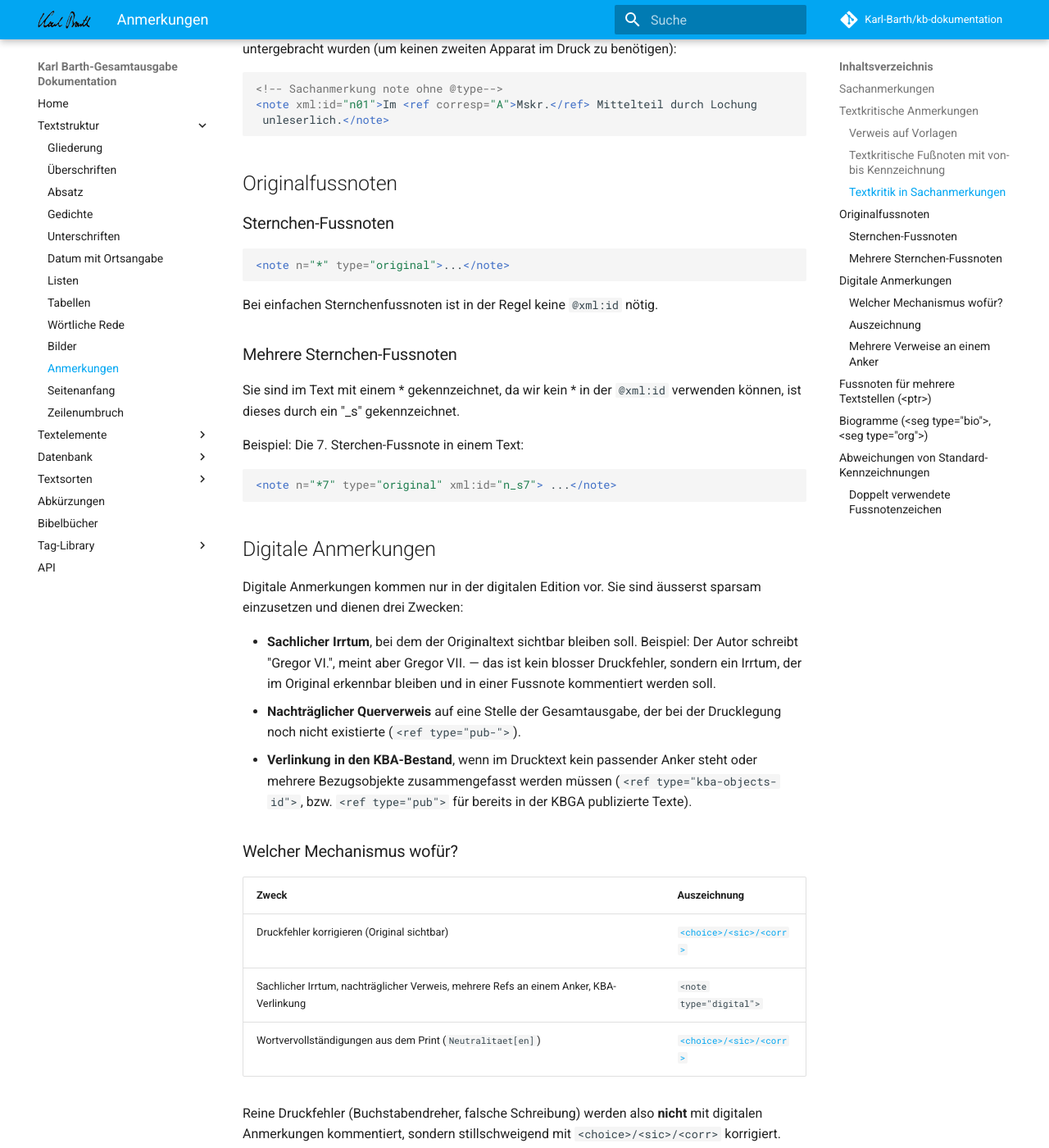
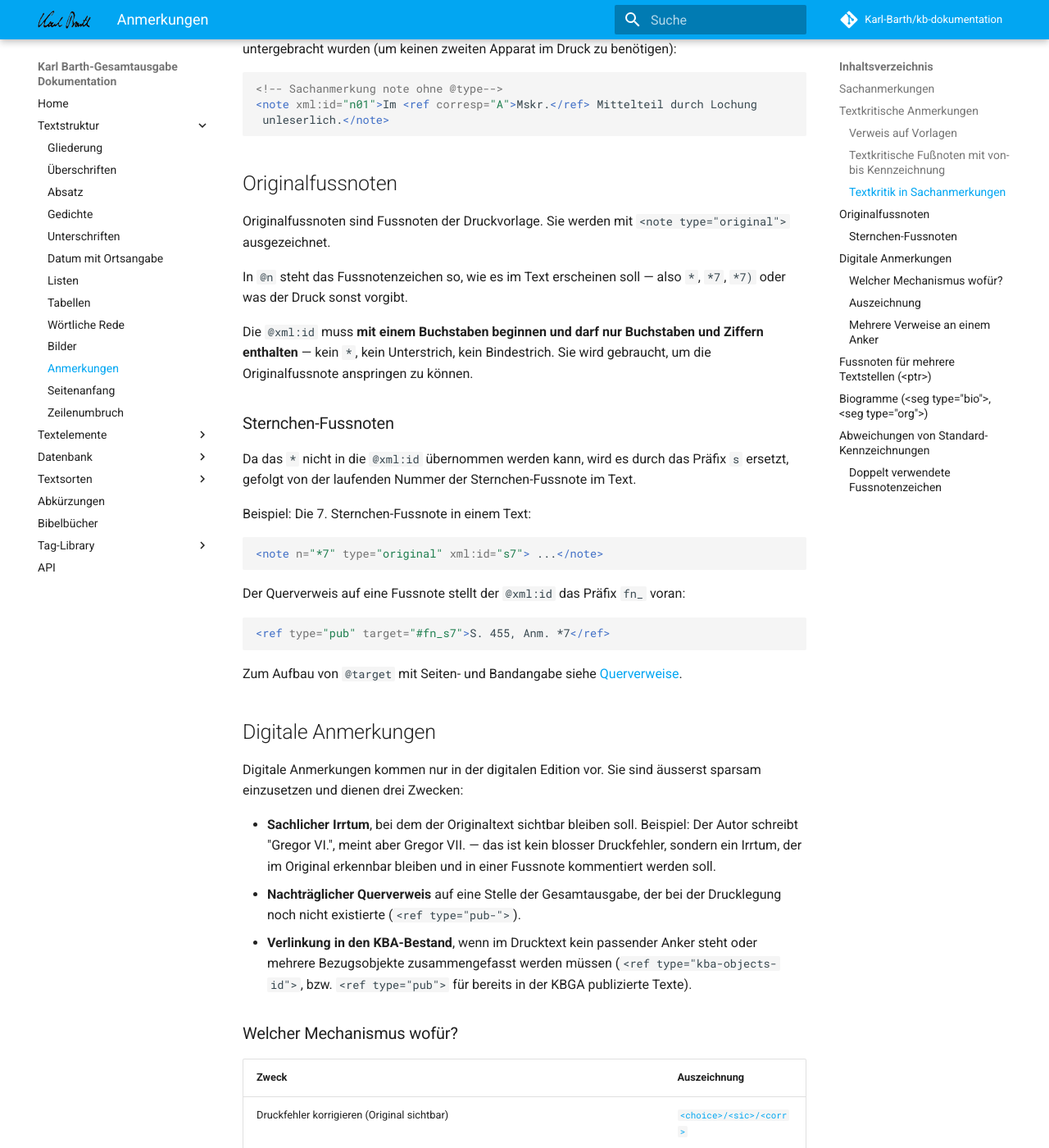
Before and after one commit to Karl-Barth/kb-dokumentation, an MkDocs documentation site: the page built from docs/textstruktur/anmerkungen.md, in a window 1280 px wide and 1400 px high, scrolled down 2014 px. Shown: the whole window at 82% size. Built offline with MkDocs 1.6.1 and Material for MkDocs 9.7.7, drawn with Linux system fonts in a browser that asks for light colours; comment, search, counter and statistics services are not loaded.

Commit message:
Issue #1678: Originalfussnoten - xml:id ohne Unterstrich (s7 statt n_s7)

````diff
--- a/docs/textstruktur/anmerkungen.md
+++ b/docs/textstruktur/anmerkungen.md
@@ -89,22 +89,37 @@ Bei manchen Texten gibt es so wenig Textkritik, dass diese in den Sachanmerkunge
 
 ## Originalfussnoten
 
+Originalfussnoten sind Fussnoten der Druckvorlage. Sie werden mit
+`<note type="original">` ausgezeichnet.
+
+In `@n` steht das Fussnotenzeichen so, wie es im Text erscheinen soll —
+also `*`, `*7`, `*7)` oder was der Druck sonst vorgibt.
+
+Die `@xml:id` muss **mit einem Buchstaben beginnen und darf nur Buchstaben
+und Ziffern enthalten** — kein `*`, kein Unterstrich, kein Bindestrich. Sie
+wird gebraucht, um die Originalfussnote anspringen zu können.
+
 ### Sternchen-Fussnoten
 
+Da das `*` nicht in die `@xml:id` übernommen werden kann, wird es durch das
+Präfix `s` ersetzt, gefolgt von der laufenden Nummer der Sternchen-Fussnote
+im Text.
+
+Beispiel: Die 7. Sternchen-Fussnote in einem Text:
+
 ```xml
-<note n="*" type="original">...</note>
+<note n="*7" type="original" xml:id="s7"> ...</note>
 ```
 
-Bei einfachen Sternchenfussnoten ist in der Regel keine `@xml:id` nötig.
+Der Querverweis auf eine Fussnote stellt der `@xml:id` das Präfix `fn_`
+voran:
 
-### Mehrere Sternchen-Fussnoten
+```xml
+<ref type="pub" target="#fn_s7">S. 455, Anm. *7</ref>
+```
 
-Sie sind im Text mit einem * gekennzeichnet, da wir kein * in der `@xml:id` verwenden können, ist dieses durch ein "_s" gekennzeichnet.
-
-Beispiel: Die 7. Sterchen-Fussnote in einem Text:
-```xml
-<note n="*7" type="original" xml:id="n_s7"> ...</note>
-```
+Zum Aufbau von `@target` mit Seiten- und Bandangabe siehe
+[Querverweise](../textelemente/querverweise.md).
 
 ## Digitale Anmerkungen
 
````
